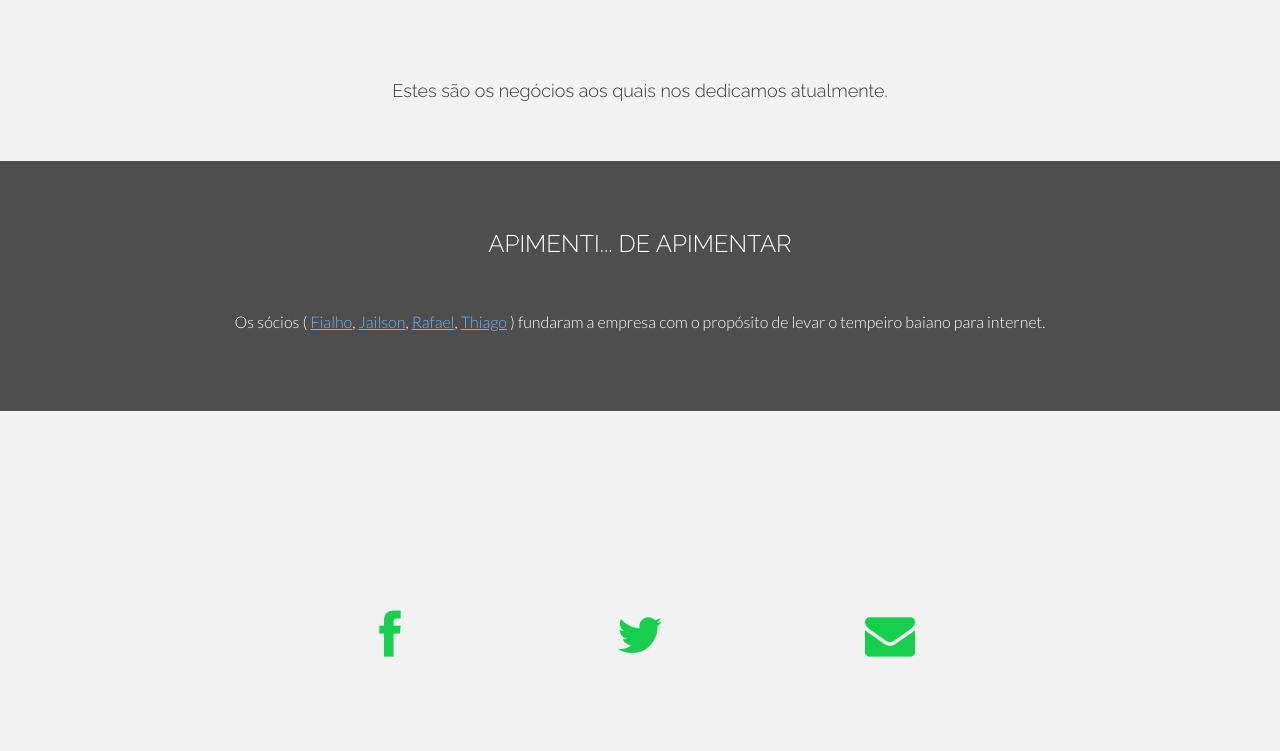
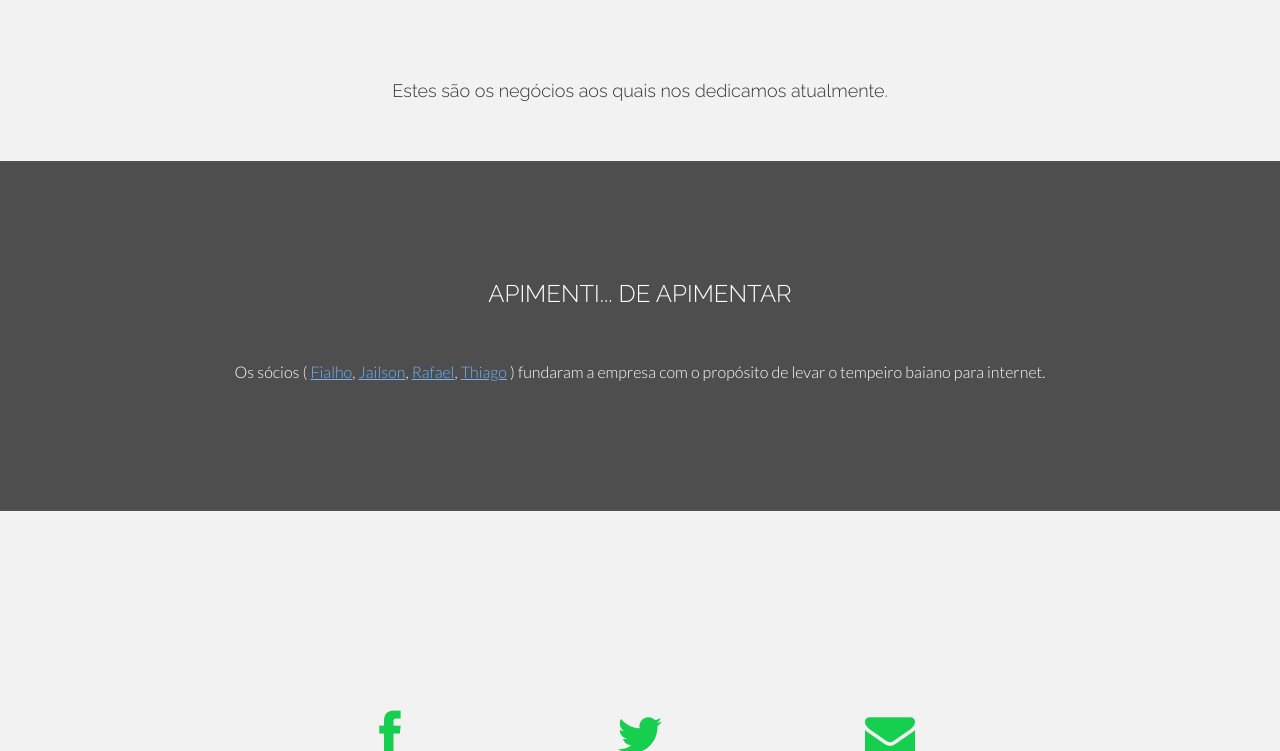
Before and after one commit to thicolares/apimenti-static-website, a PHP site: page / in a window 1280 px wide. Shown: the part 1354-2105 px from the top of the page. Run offline with PHP 8.4, Linux system fonts and the light colour scheme; some libraries are stand-ins or nearby versions.

Commit message:
create content for home and add assets for site

```diff
--- a/assets/css/main.css
+++ b/assets/css/main.css
@@ -170,8 +170,8 @@ a:after {
 /* Skills */
 #skills {
 	background-color: #4e4e4e;
-	padding-top: 50px;
-	padding-bottom: 50px;
+	padding-top: 100px;
+	padding-bottom: 100px;
 	margin-top: 50px;
 }
 
```
